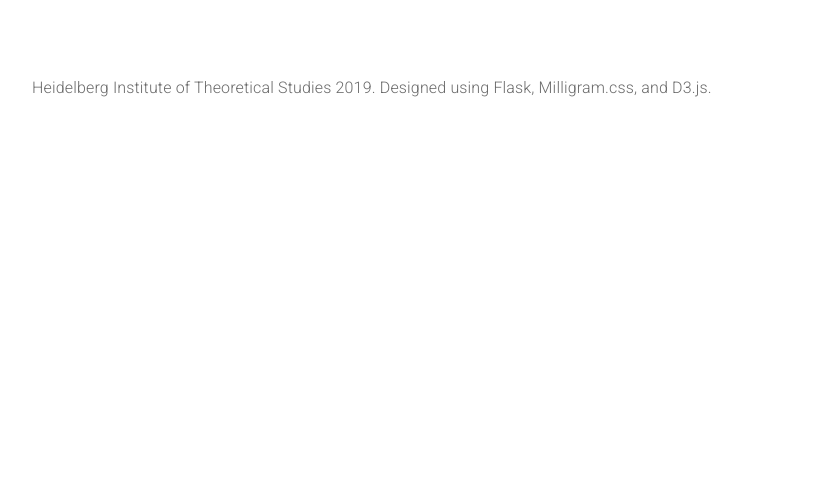
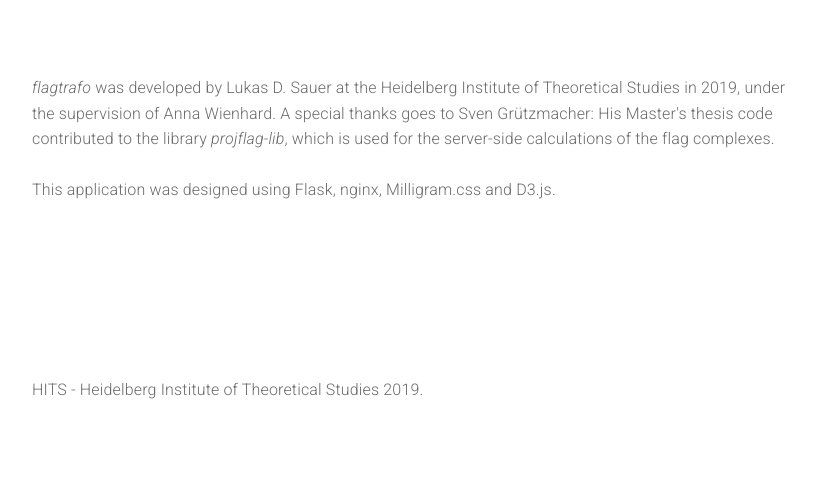
Before and after one commit to LukasDSauer/flagtrafo, a Flask app: template src/templates/about.html in a window 1280 px wide. Shown: the top 502 px of the page, without its empty margins (228-1044 px from the left). Run offline with Flask 2, Linux system fonts and the light colour scheme; the template is opened without the code that fills it, so the values that code supplies are empty.

Commit message:
Renaming the project to flagtrafo

```diff
--- a/src/app.py
+++ b/src/app.py
@@ -8,7 +8,10 @@ from services.flagcomplex_interface import init_flagcomplex_from_data, \
     rescale_existing_points, compute_no_trafo_data, compute_eruption_data_minus_plus, compute_eruption_data_plus_plus
 
 app = Flask(__name__)
-app.config['DEBUG'] = True
+# Uncomment this line in order to run the app in debug mode.
+# This means that the app is automatically updated whenever you change
+# some part of the code.
+# app.config['DEBUG'] = True
 
 n_max = 10
 
--- a/src/static/scripts/listeners.js
+++ b/src/static/scripts/listeners.js
@@ -28,7 +28,7 @@ function set_listeners()
             .attr("height", height)
             .attr("id", "background")
             .attr("fill", "#DDDDDD");
-        saveSvg(document.getElementById("svg"), "flag-transformator-img.svg");
+        saveSvg(document.getElementById("svg"), "flagtrafo-img.svg");
         svg.selectAll("#background").remove();
     });
 
--- a/src/templates/about.html
+++ b/src/templates/about.html
@@ -2,12 +2,22 @@
 <html lang="en" dir="ltr">
 <head>
     <meta charset="utf-8">
-    <title>About Flask</title>
+    <title>About the flagtrafo</title>
 </head>
 <body>
 {% extends "template.html" %}
 {% block content %}
-
+<section class="container">
+    <p>
+        <i>flagtrafo</i> was developed by Lukas D. Sauer at the Heidelberg Institute of Theoretical Studies
+        in 2019, under the supervision of Anna Wienhard.
+        A special thanks goes to Sven Grützmacher: His Master's thesis code contributed to the library
+        <i>projflag-lib</i>, which is used for the server-side calculations of the flag complexes.
+    </p>
+    <p>
+        This application was designed using Flask, nginx, Milligram.css and D3.js.
+    </p>
+</section>
 {% endblock %}
 </body>
 </html>
--- a/src/templates/template.html
+++ b/src/templates/template.html
@@ -52,7 +52,7 @@
 
     <footer class="footer">
         <section class="container">
-            <p>Heidelberg Institute of Theoretical Studies 2019. Designed using Flask, Milligram.css, and D3.js.</p>
+            <p>HITS - Heidelberg Institute of Theoretical Studies 2019.</p>
         </section>
     </footer>
 
```
Also changed, not shown: src/static/scripts/graphics.js (+7 -0 lines), README.md.
